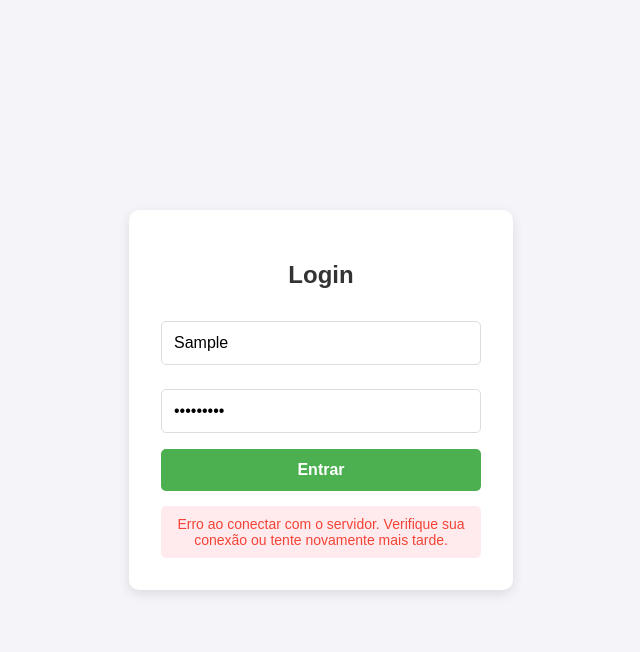
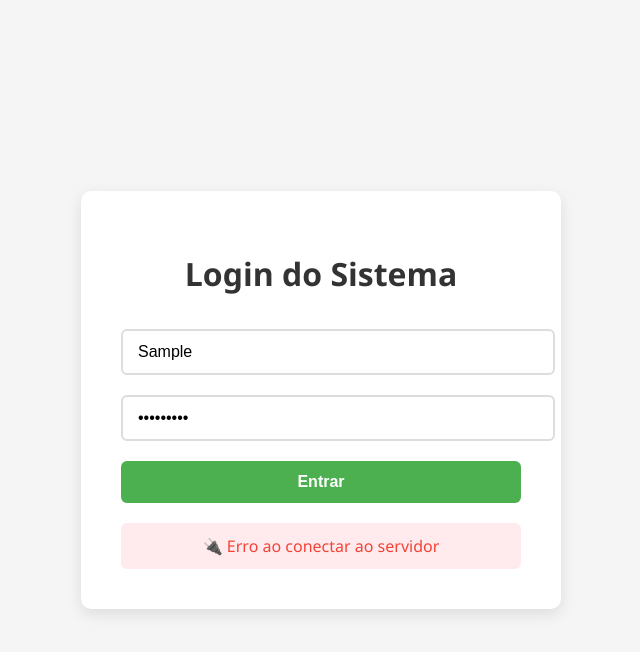
Before and after one commit to hannattsu1822/insptxt, a website: page public/index.html in a window 1280 px wide. Both pictures are taken after typing "Sample", "Sample123" into the empty fields and a click on the button "Entrar". Shown: the whole page, without its empty margins (319-959 px from the left). Drawn offline with Linux system fonts and the light colour scheme; no server answers.

Commit message:
Update index.html

```diff
--- a/public/index.html
+++ b/public/index.html
@@ -2,11 +2,17 @@
 <html lang="pt-BR">
 <head>
   <meta charset="UTF-8">
-  <title>Login</title>
+  <meta name="viewport" content="width=device-width, initial-scale=1.0">
+  <title>Sistema de Login</title>
   <style>
+    :root {
+      --primary: #4CAF50;
+      --error: #f44336;
+      --background: #f5f5f5;
+    }
     body {
-      font-family: Arial, sans-serif;
-      background-color: #f4f4f9;
+      font-family: 'Segoe UI', Tahoma, Geneva, Verdana, sans-serif;
+      background-color: var(--background);
       display: flex;
       justify-content: center;
       align-items: center;
@@ -14,95 +20,99 @@
       margin: 0;
     }
     .login-container {
-      background-color: white;
-      padding: 2rem;
+      background: white;
+      padding: 2.5rem;
       border-radius: 10px;
-      box-shadow: 0 4px 12px rgba(0,0,0,0.1);
-      width: 320px;
-      max-width: 90%;
+      box-shadow: 0 5px 15px rgba(0,0,0,0.1);
+      width: 100%;
+      max-width: 400px;
+      text-align: center;
     }
-    h2 {
-      text-align: center;
+    h1 {
       color: #333;
       margin-bottom: 1.5rem;
+      font-weight: 600;
     }
     input {
       width: 100%;
-      padding: 12px;
-      margin: 8px 0 16px;
-      border: 1px solid #ddd;
-      border-radius: 5px;
-      box-sizing: border-box;
+      padding: 12px 15px;
+      margin: 10px 0;
+      border: 2px solid #ddd;
+      border-radius: 6px;
       font-size: 16px;
+      transition: border 0.3s;
     }
     input:focus {
-      border-color: #4CAF50;
+      border-color: var(--primary);
       outline: none;
     }
     button {
       width: 100%;
-      background-color: #4CAF50;
+      padding: 12px;
+      background-color: var(--primary);
       color: white;
       border: none;
-      padding: 12px;
-      border-radius: 5px;
-      cursor: pointer;
+      border-radius: 6px;
       font-size: 16px;
       font-weight: bold;
-      transition: background-color 0.3s;
+      cursor: pointer;
+      margin-top: 10px;
+      transition: background 0.3s;
     }
     button:hover {
       background-color: #45a049;
     }
-    .message {
-      margin-top: 15px;
-      padding: 10px;
-      border-radius: 5px;
-      text-align: center;
-      font-size: 14px;
+    #message {
+      margin-top: 20px;
+      padding: 12px;
+      border-radius: 6px;
+      font-weight: 500;
+      display: none;
+    }
+    .success {
+      background-color: #e8f5e9;
+      color: #2e7d32;
+      display: block !important;
+    }
+    .error {
+      background-color: #ffebee;
+      color: var(--error);
+      display: block !important;
     }
     .loading {
-      color: #2196F3;
-    }
-    .success {
-      color: #4CAF50;
-      background-color: #e8f5e9;
-    }
-    .error {
-      color: #f44336;
-      background-color: #ffebee;
+      color: #0d47a1;
     }
   </style>
 </head>
 <body>
   <div class="login-container">
-    <h2>Login</h2>
+    <h1>Login do Sistema</h1>
     <form id="loginForm">
-      <input type="text" name="matricula" placeholder="Matrícula" required />
-      <input type="password" name="senha" placeholder="Senha" required />
+      <input type="text" name="matricula" placeholder="Digite sua matrícula" required>
+      <input type="password" name="senha" placeholder="Digite sua senha" required>
       <button type="submit">Entrar</button>
     </form>
-    <div class="message" id="message"></div>
+    <div id="message"></div>
   </div>
 
   <script>
     const form = document.getElementById('loginForm');
     const messageDiv = document.getElementById('message');
 
-    // URL do seu backend no Railway - JÁ CONFIGURADA COM SUA URL
+    // URL do seu backend - JÁ CONFIGURADA
     const BACKEND_URL = 'https://insptxt-production.up.railway.app';
 
     form.addEventListener('submit', async (e) => {
       e.preventDefault();
 
       // Mostrar estado de carregamento
-      messageDiv.textContent = 'Verificando credenciais...';
-      messageDiv.className = 'message loading';
+      messageDiv.textContent = '⏳ Verificando credenciais...';
+      messageDiv.className = 'loading';
+      messageDiv.style.display = 'block';
 
-      const formData = new FormData(form);
       const data = {
-        matricula: formData.get('matricula'),
-        senha: formData.get('senha'),
+        matricula: form.matricula.value,
+        senha: form.senha.value
       };
 
       try {
@@ -116,34 +126,19 @@
 
         const result = await response.json();
 
-        if (response.ok) {
-          messageDiv.textContent = result.message || 'Login realizado com sucesso!';
-          messageDiv.className = 'message success';
+        // Mostrar resultado
+        messageDiv.textContent = result.message;
+        messageDiv.className = result.success ? 'success' : 'error';
 
-          // Redirecionar após login bem-sucedido (opcional)
-          setTimeout(() => {
-            window.location.href = '/dashboard.html'; // Altere para sua página de destino
-          }, 1500);
-        } else {
-          messageDiv.textContent = result.message || 'Erro no login. Verifique suas credenciais.';
-          messageDiv.className = 'message error';
+        // Limpar formulário se o login for bem-sucedido
+        if (result.success) {
+          form.reset();
         }
+
       } catch (error) {
-        console.error('Erro na requisição:', error);
-        messageDiv.textContent = 'Erro ao conectar com o servidor. Verifique sua conexão ou tente novamente mais tarde.';
-        messageDiv.className = 'message error';
-      }
-    });
-
-    // Testar conexão com o backend ao carregar a página
-    window.addEventListener('DOMContentLoaded', async () => {
-      try {
-        const response = await fetch(`${BACKEND_URL}/health`);
-        if (!response.ok) {
-          console.warn('O backend parece estar offline ou com problemas');
-        }
-      } catch (error) {
-        console.error('Não foi possível conectar ao backend:', error);
+        console.error('Erro:', error);
+        messageDiv.textContent = '🔌 Erro ao conectar ao servidor';
+        messageDiv.className = 'error';
       }
     });
   </script>
```
